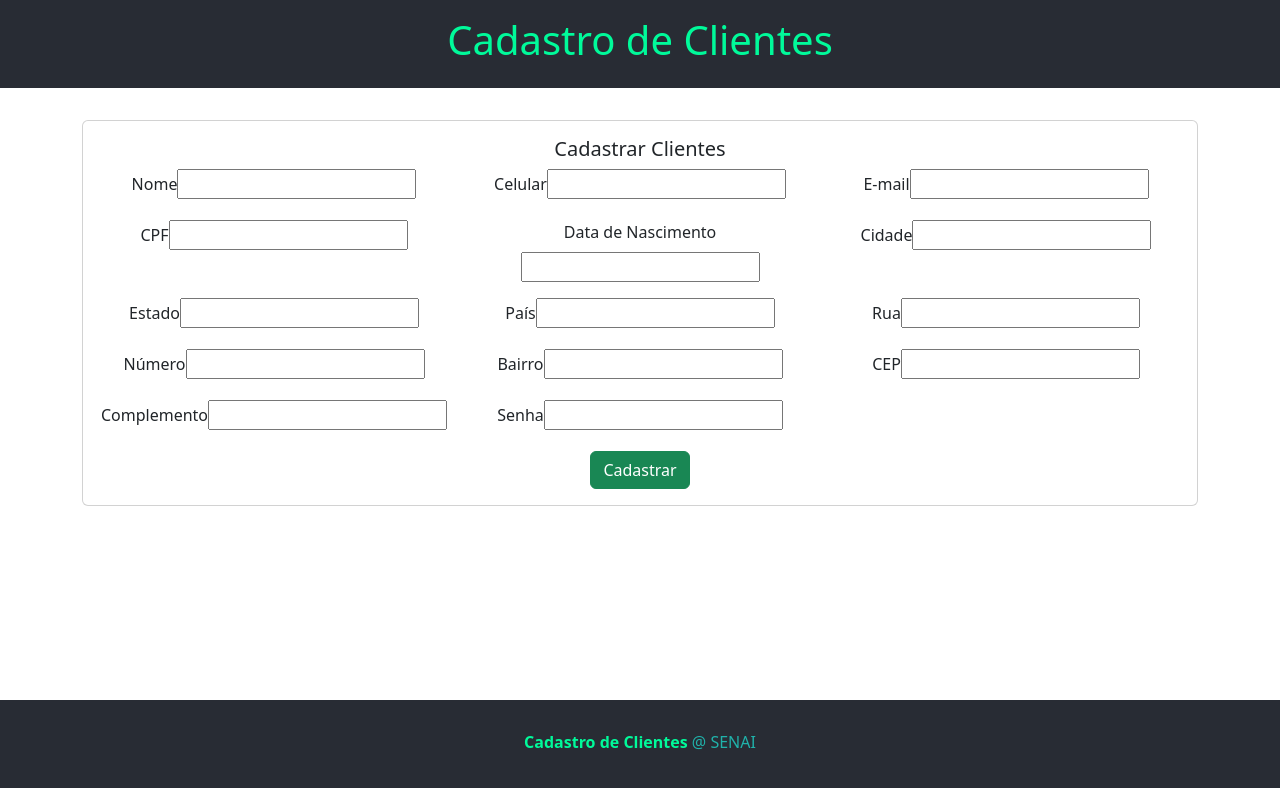
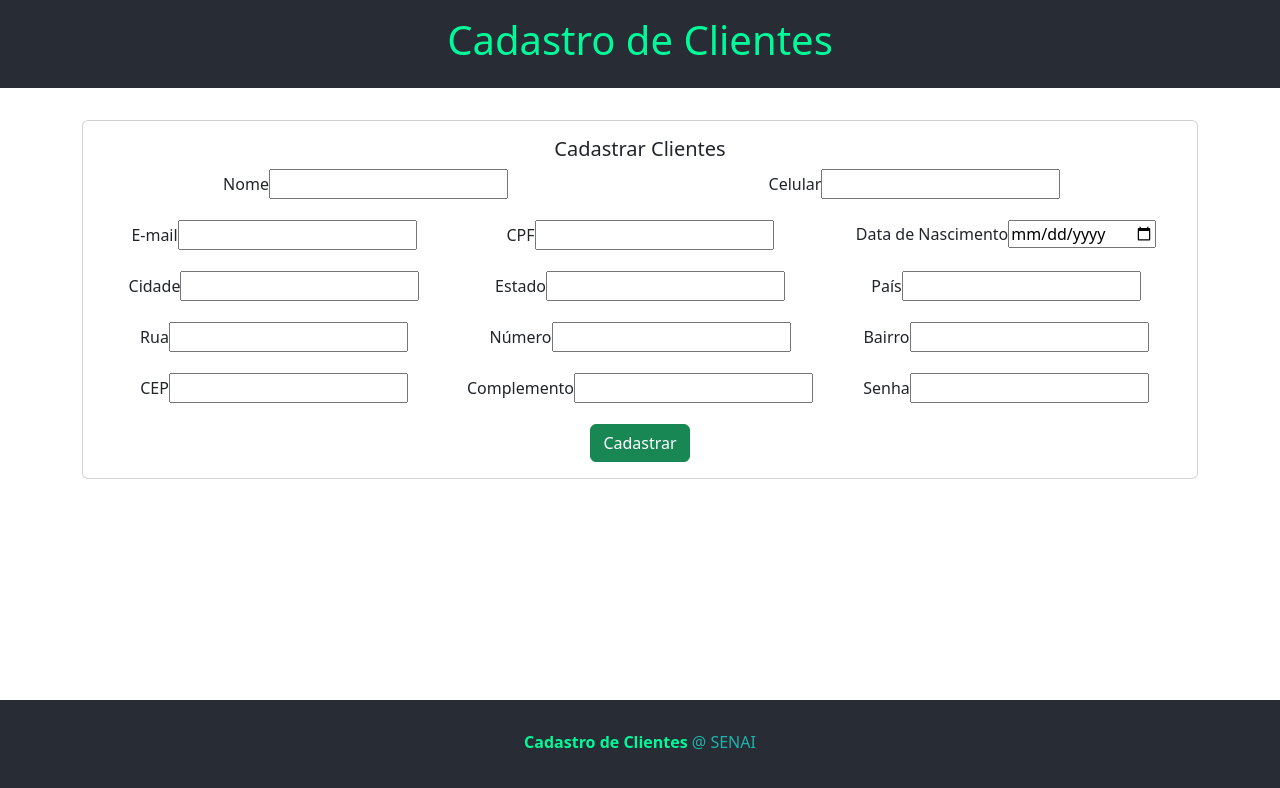
Before and after one commit to casagrande7/barbearialb_front, a React (Create React App) app: page /CadastroClientes in a window 1280 px wide. Shown: the top 788 px of the page. Built offline with nearby package versions, Linux system fonts and the light colour scheme.

Commit message:
Atualizado

```diff
--- a/src/components/CadastroClientes.tsx
+++ b/src/components/CadastroClientes.tsx
@@ -121,11 +121,11 @@ const CadastroClientes = () => {
                         <div className='card-body'>
                             <h5 className='card-title'>Cadastrar Clientes</h5>
                             <form onSubmit={cadastrarClientes} className='row g-3'>
-                                <div className='col-4'>
+                                <div className='col-6'>
                                     <label htmlFor='nome' className='form-label'>Nome</label>
                                     <input type="text" name='nome' className='form-conrtrol' required onChange={handleState} />
                                 </div>
-                                <div className='col-4'>
+                                <div className='col-6'>
                                     <label htmlFor='celular' className='form-label'>Celular</label>
                                     <input type="text" name='celular' className='form-conrtrol' required onChange={handleState} />
 
@@ -142,7 +142,7 @@ const CadastroClientes = () => {
                                 </div>
                                 <div className='col-4'>
                                     <label htmlFor='dataNascimento' className='form-label'>Data de Nascimento</label>
-                                    <input type="text" name='dataNascimento' className='form-conrtrol' required onChange={handleState} />
+                                    <input type="date" name='dataNascimento' className='form-conrtrol' required onChange={handleState} />
 
                                 </div>
                                 <div className='col-4'>
--- a/src/components/ListagemClientes.tsx
+++ b/src/components/ListagemClientes.tsx
@@ -20,7 +20,7 @@ const Listagem = () => {
         async function fetchData() {
             try {
 
-                const response = await axios.post('http://127.0.0.1:8000/api/todos',
+                const response = await axios.post('http://127.0.0.1:8000/api/buscaNome',
                     { nome: pesquisa },
                     {
                         headers: {
```
